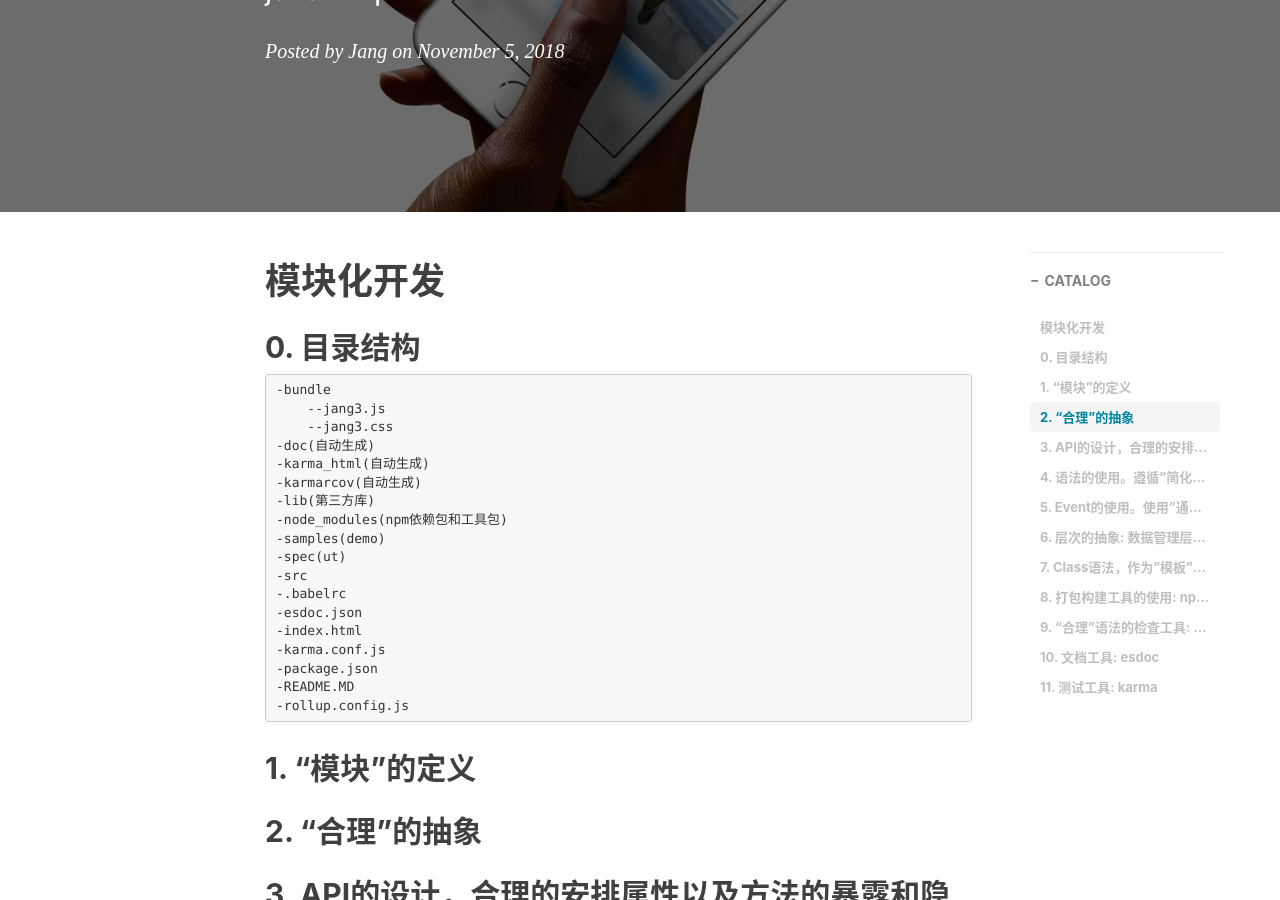
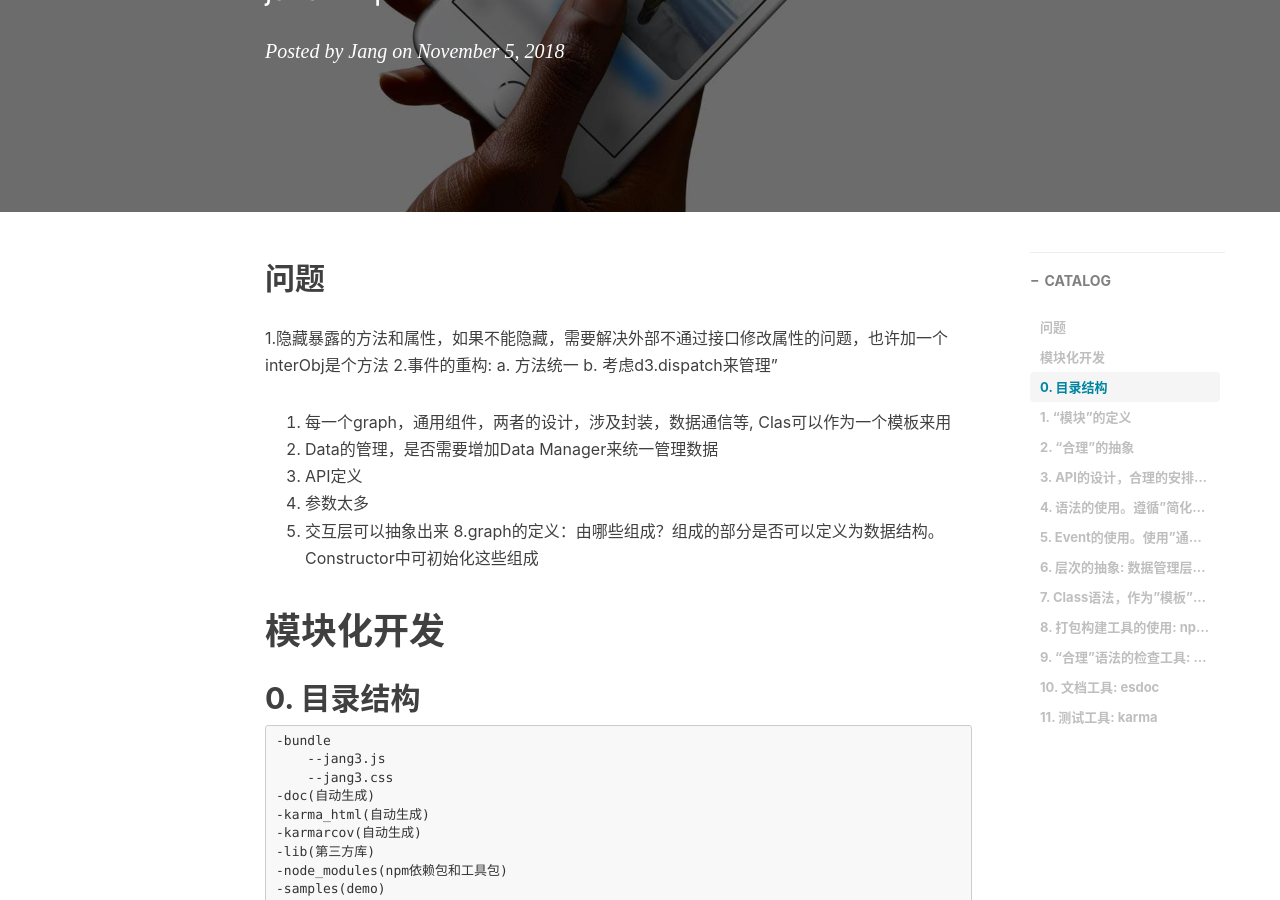
Before and after one commit to jangzc/jangzc.github.io, a Jekyll site: the page built from _posts/2018-11-05-JS开发环境及开发效率及问题.md, in a window 1280 px wide and 900 px high, scrolled down 311 px. Built offline with Jekyll 4.4.1, drawn with Linux system fonts in a browser that asks for light colours; nearby versions of some CDN libraries; comment, search, counter and statistics services are not loaded.

Commit message:
Update and rename 2018-11-05-JS开发环境及开发效率.md to 2018-11-05-JS开发环境及开发效率及问题.md

```diff
--- a/_posts/2018-11-05-JS开发环境及开发效率.md
+++ b/_posts/2018-11-05-JS开发环境及开发效率及问题.md
@@ -9,6 +9,19 @@ catalog: true
 tags:
     - Javascript
 ---
+## 问题
+1.隐藏暴露的方法和属性，如果不能隐藏，需要解决外部不通过接口修改属性的问题，也许加一个interObj是个方法
+2.事件的重构:
+a. 方法统一
+b. 考虑d3.dispatch来管理"
+3. 每一个graph，通用组件，两者的设计，涉及封装，数据通信等, Clas可以作为一个模板来用
+4. Data的管理，是否需要增加Data Manager来统一管理数据
+5. API定义
+6. 参数太多
+7. 交互层可以抽象出来
+8.graph的定义：由哪些组成？组成的部分是否可以定义为数据结构。Constructor中可初始化这些组成
+
+
 
 # 模块化开发
 ## 0. 目录结构
```
